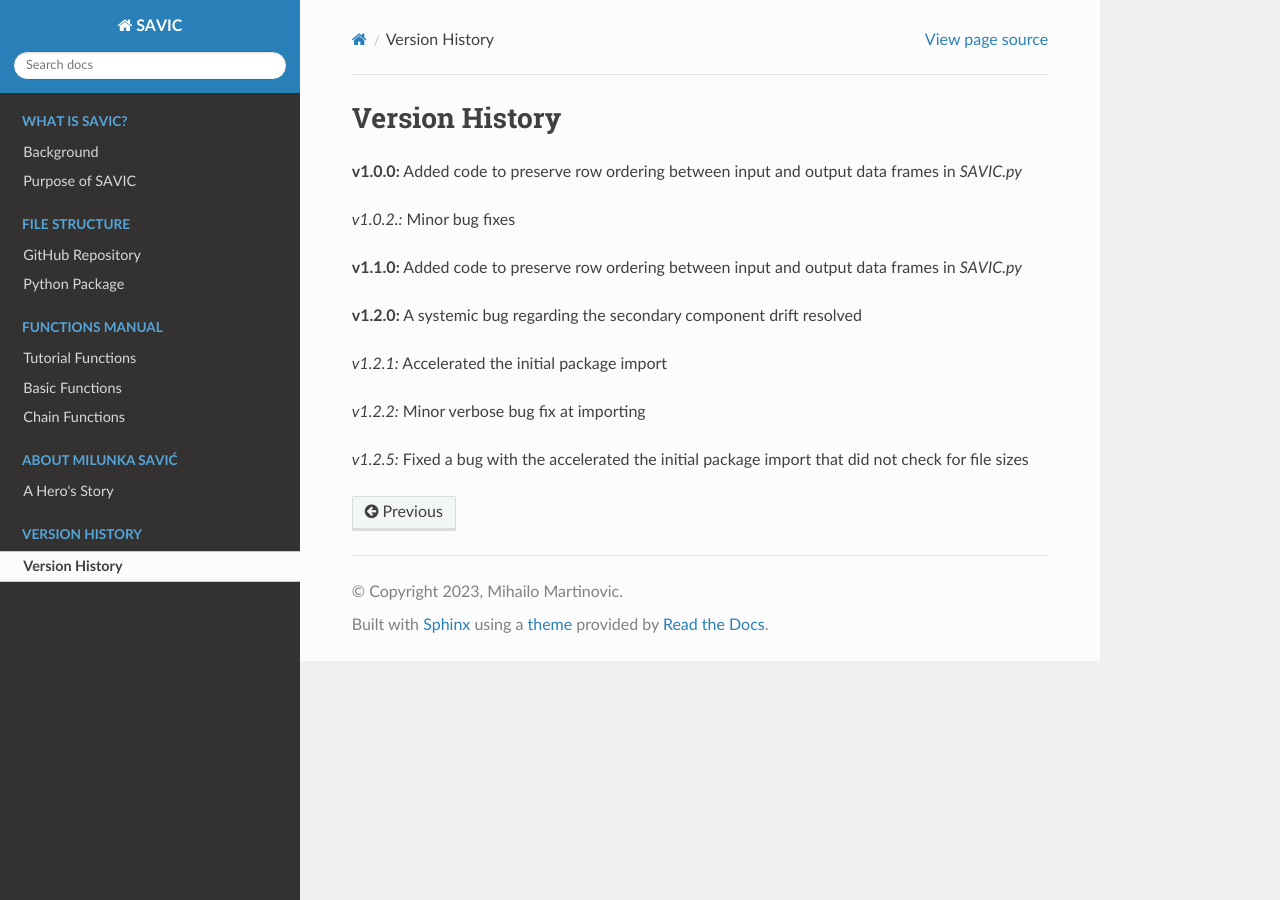
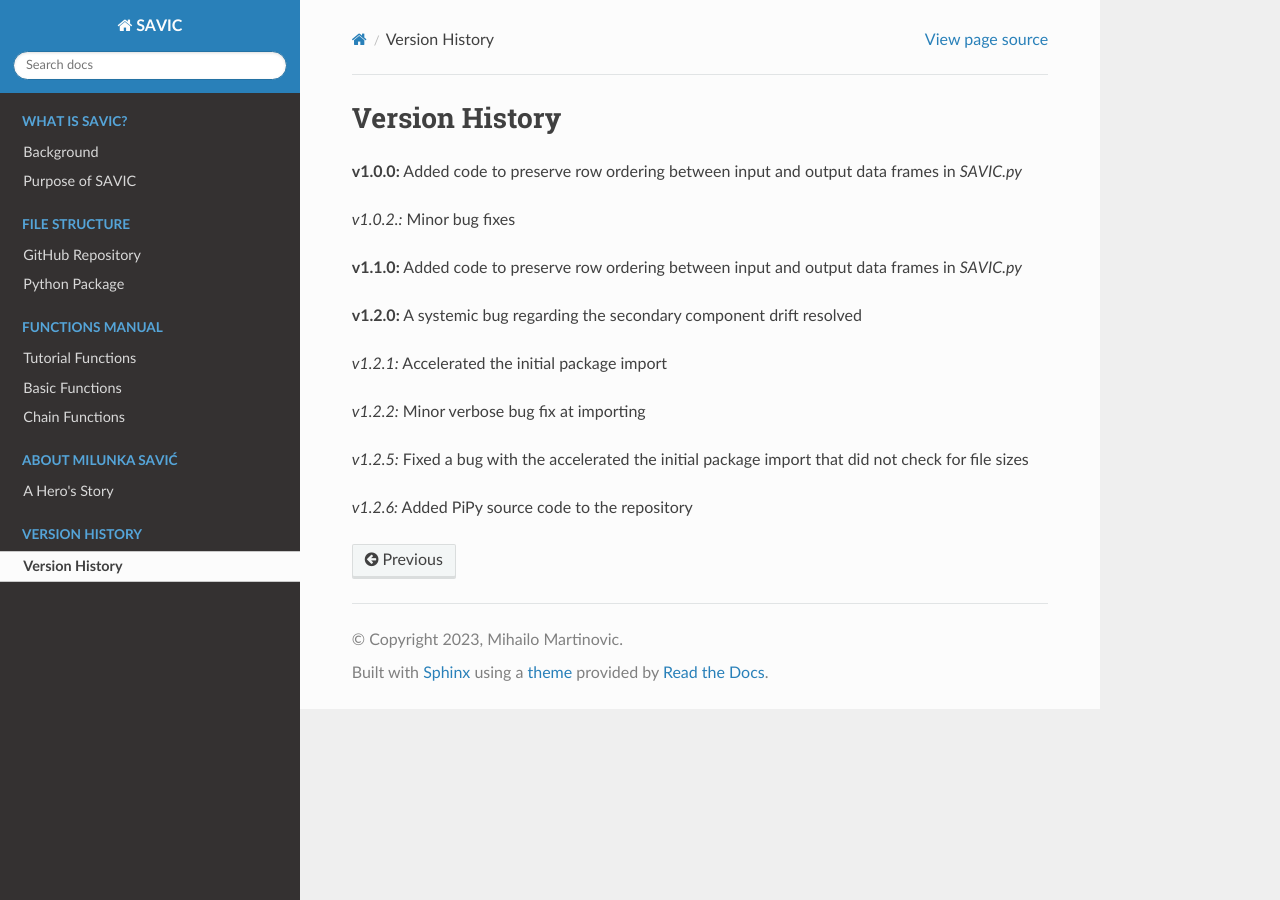
Before and after one commit to MihailoMartinovic/SAVIC, a Sphinx documentation site: the page built from docs/05-version-history.rst, in a window 1280 px wide. Built offline with Sphinx 7.4.7 and the Read the Docs theme 3.1.0, drawn with Linux system fonts in a browser that asks for light colours.

Commit message:
Update 1.2.6 05-version-history.rst

```diff
--- a/docs/05-version-history.rst
+++ b/docs/05-version-history.rst
@@ -18,3 +18,5 @@ Version History
 *v1.2.2:* Minor verbose bug fix at importing
 
 *v1.2.5:* Fixed a bug with the accelerated the initial package import that did not check for file sizes
+
+*v1.2.6:* Added PiPy source code to the repository
```
